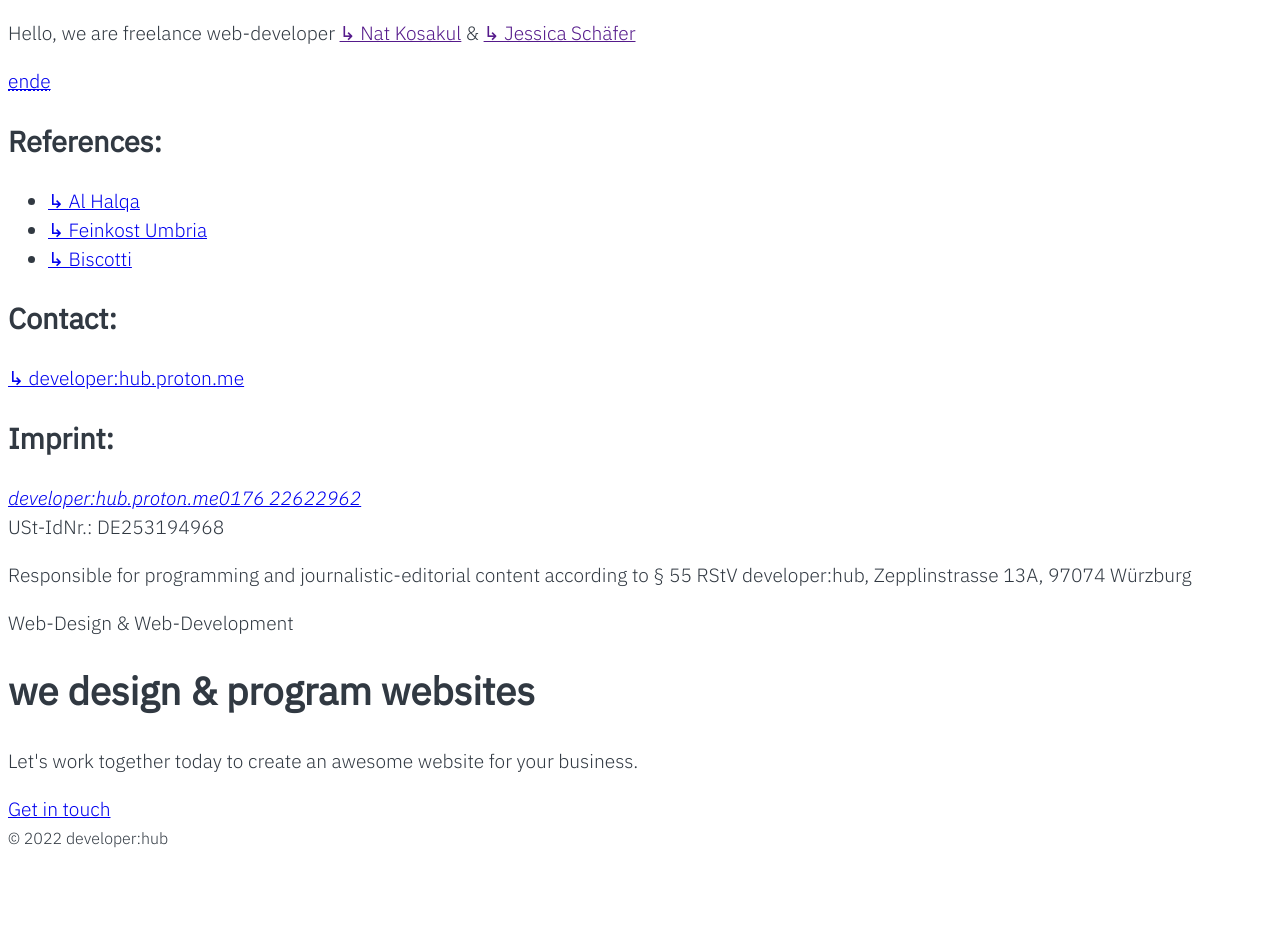
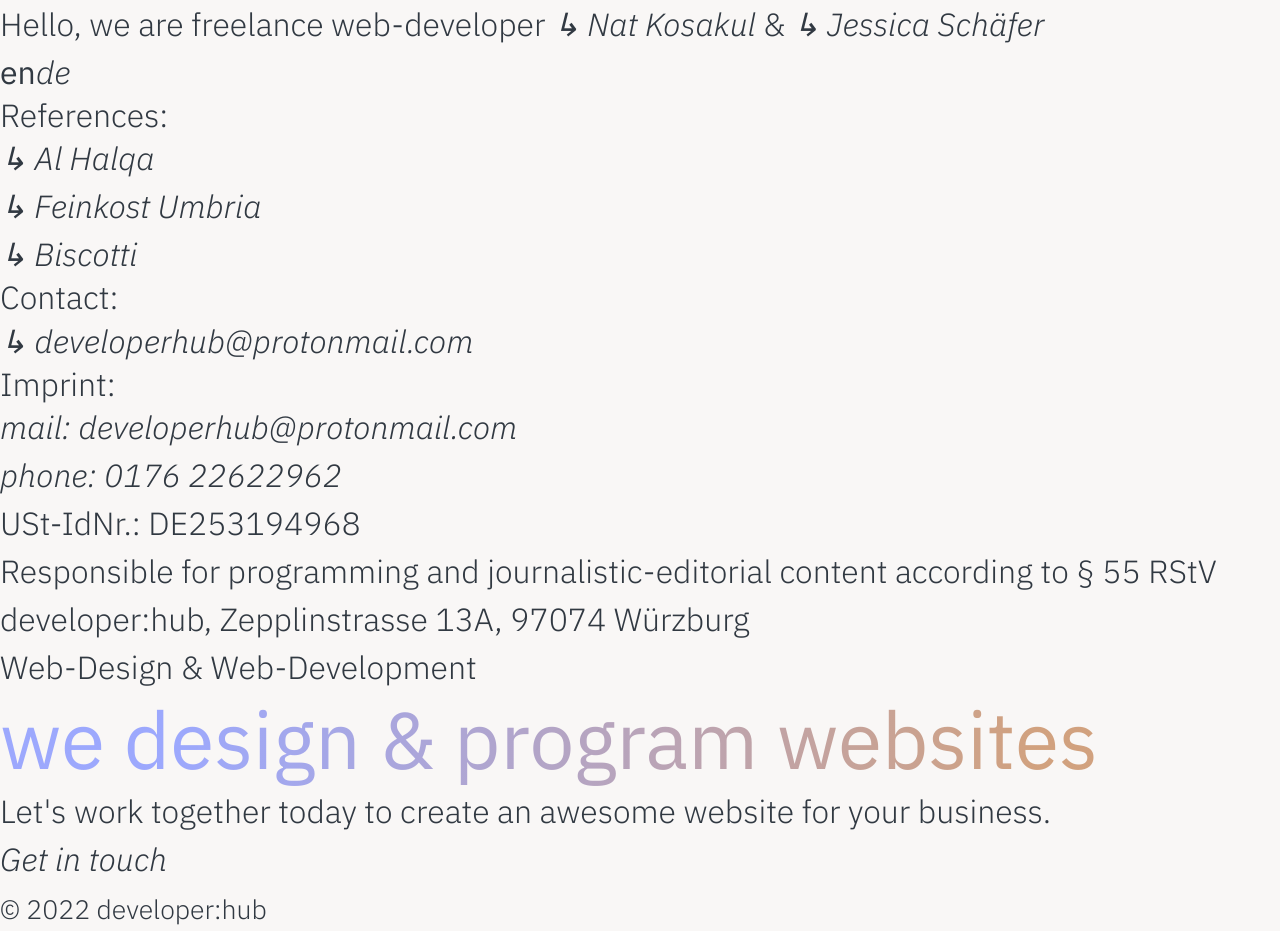
Before and after one commit to schaeferjessica/developer-hub, a Nuxt app: page / in a window 1280 px wide. Before the commit the page ends 860 px from the top, so only its background shows below. Built offline with nearby package versions, Linux system fonts and the light colour scheme.

Commit message:
feat(styles): add elements styling

```diff
--- a/app.vue
+++ b/app.vue
@@ -28,14 +28,14 @@
 
       <div class="contact">
         <h2>Contact:</h2>
-        <a href="#">↳ developer:hub.proton.me</a>
+        <a href="#">↳ developerhub@protonmail.com</a>
       </div>
 
       <div class="imprint">
         <h2>Imprint:</h2>
         <address>
-          <a href="mailto:developer:hub.proton.me">developer:hub.proton.me</a>
-          <a href="tel:+176 22622962">0176 22622962</a>
+          <a href="mailto:developerhub@protonmail.com">mail: developerhub@protonmail.com</a><br>
+          <a href="tel:+176 22622962">phone: 0176 22622962</a>
         </address>
         <span>USt-IdNr.: DE253194968</span>
         <p>Responsible for programming and journalistic-editorial content according to § 55 RStV developer:hub, Zepplinstrasse 13A, 97074 Würzburg</p>
--- a/styles/elements.scss
+++ b/styles/elements.scss
@@ -1,7 +1,71 @@
+:root {
+  --color-primary: #8594FF;
+  --color-secondary: #C18050;
+  --color-text: #313942;
+  --color-background: #F9F7F6;
+}
+
 body {
   font-family: 'IBM Plex Sans', 'Roboto', sans-serif;
   font-weight: 300;
-  font-size: 1.2rem;
+  font-size: 2.0rem;
   line-height: 1.5;
-  color: #313942;
+  color: var(--color-text);
+  background-color: var(--color-background);
+  margin: 0;
+  padding: 0;
+  max-width: 1920px;
 }
+
+a {
+  color: var(--color-text);
+  text-decoration: none;
+  transition: color 0.2s ease-in-out;
+  font-style: italic;
+}
+
+[aria-current] {
+  font-style: normal;
+  font-weight: 400;
+}
+
+p {
+  margin: 0;
+  padding: 0;
+}
+
+ul {
+  list-style: none;
+  margin: 0;
+  padding: 0;
+}
+
+li {
+  margin: 0;
+  padding: 0;
+}
+
+abbr {
+  text-decoration: none;
+}
+
+h1 {
+  font-size: 5.0rem;
+  font-weight: 400;
+  line-height: 1.2;
+  margin: 0;
+  padding: 0;
+  //color: var(--color-primary);
+  background: linear-gradient(90deg, rgba(133, 148, 255, 0.8) 13.82%, rgba(193, 128, 80, 0.72) 80.95%);
+  background-clip: text;
+  -webkit-background-clip: text;
+  color: transparent;
+}
+
+h2 {
+  font-size: 2.0rem;
+  font-weight: 300;
+  line-height: 1.2;
+  margin: 0;
+  padding: 0;
+}
```
